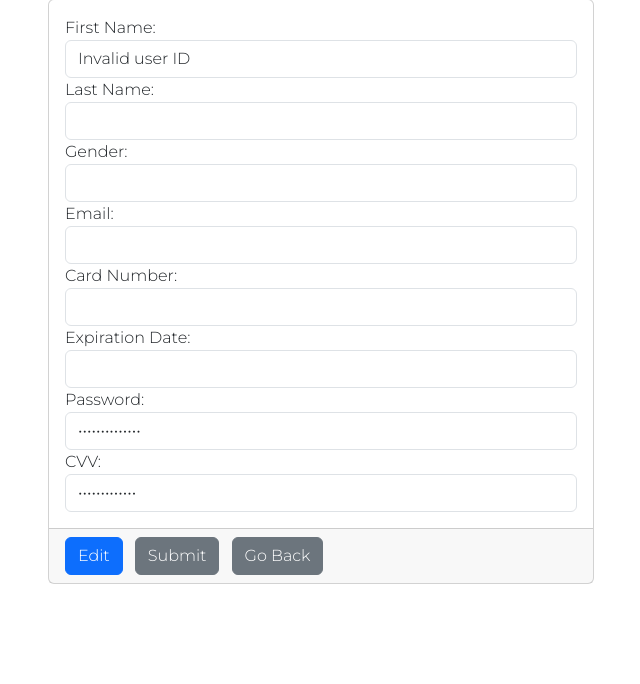
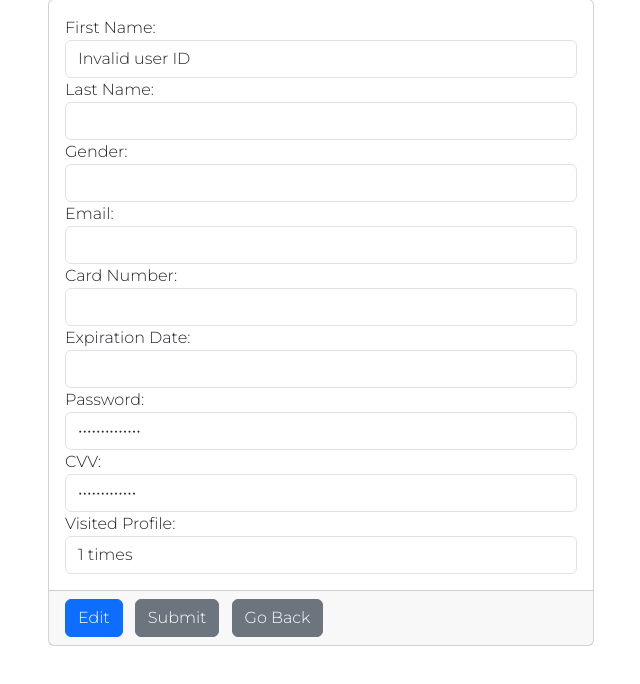
Before and after one commit to adea-gerguri/UEBII23_24_GR10, a PHP site: page /user.php in a window 1280 px wide. Shown: the part 116-800 px from the top of the page, without its empty margins (319-959 px from the left). Run offline with PHP 8.4, Linux system fonts and the light colour scheme; some libraries are stand-ins or nearby versions; some web fonts are replaced.

Commit message:
fixed smth

```diff
--- a/MainFiles/user/user.php
+++ b/MainFiles/user/user.php
@@ -68,6 +68,27 @@ try {
     $cardNumber = "";
     $expirationDate = "";
 }
+
+//Perdorimi i sesioneve per me kqyr sa here eshte log in useri
+if(isset($_SESSION['visited_profile'])) {
+
+    $_SESSION['visited_profile']++;
+} else {
+
+    $_SESSION['visited_profile'] = 1;
+}
+
+if(isset($_COOKIE['visited_profile'])) {
+    // me rujt previous value
+    $previousVisits = $_COOKIE['visited_profile'];
+} else {
+    $previousVisits = 0;
+}
+
+$currentVisits = $_SESSION['visited_profile'];
+
+
+setcookie('visited_profile', $currentVisits, time() + (86400 * 30), "/");
 
 ?>
 
@@ -151,6 +172,10 @@ try {
         <label for="cvv">CVV:</label>
         <input type="password" id="cvv" class="form-control" value="<?php echo "*************"; ?>" readonly>
     </div>
+    <div class="form-group">
+        <label for="times">Visited Profile:</label>
+        <input type="times" id="times" class="form-control" value="<?php echo $_SESSION['visited_profile']." times" ?>" readonly>
+    </div>
 </div>
 
 <div class="card-footer">
```
